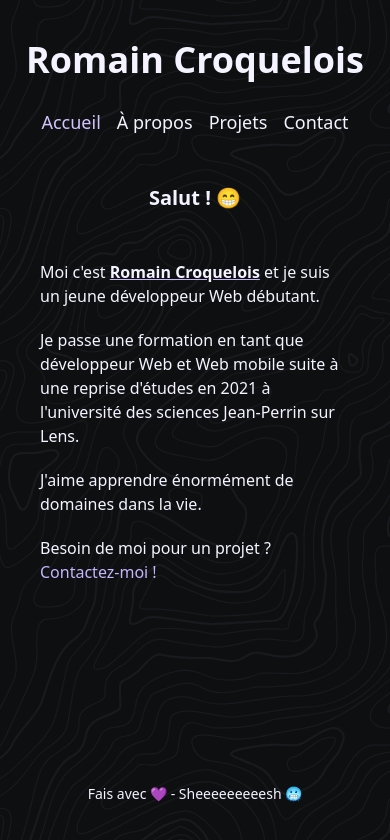
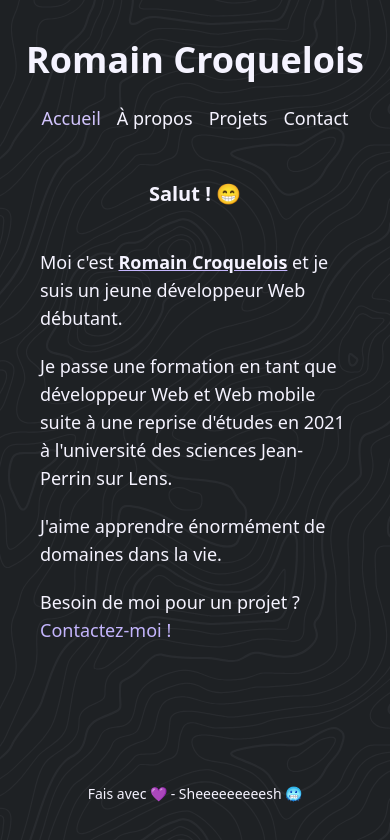
Before and after one commit to Etettttt/personal-website, a website: page index.html in a window 390 px wide. Drawn offline with Linux system fonts and the light colour scheme.

Commit message:
Update 6.6.1

```diff
--- a/index.html
+++ b/index.html
@@ -15,7 +15,7 @@
     </div>
     <!-------------------- MENUS -------------------->
     <div
-      class="flex flex-row justify-center space-x-4 font-medium sm:mt-7 sm:text-lg md:mt-9 md:text-xl">
+      class="flex flex-row justify-center space-x-4 font-medium sm:mt-6 sm:text-lg md:mt-9 md:text-xl">
       <a class="rounded-md text-lightPurple md:bg-darkGray md:px-4 md:py-2"
         >Accueil</a
       >
@@ -39,31 +39,31 @@
     <div class="mt-12 flex flex-row justify-center text-violet-50">
       <h2 class="font-semibold sm:text-xl md:text-3xl">Salut ! 😁</h2>
     </div>
-    <div class="mx-10 mt-12 block text-violet-50">
-      <p class="sm:text-left sm:text-base md:text-center md:text-lg">
+    <div class="mx-10 mt-10 block text-violet-50">
+      <p class="text-lg sm:text-left md:text-center">
         Moi c'est
         <a
           type="button"
-          class="font-semibold underline decoration-violet-300 sm:text-base md:text-xl"
+          class="text-lg font-semibold underline decoration-violet-300 md:text-2xl"
           >Romain Croquelois</a
         >
         et je suis un jeune développeur Web débutant.
       </p>
     </div>
     <div class="mx-10 mt-5 block text-violet-50">
-      <p class="sm:text-left sm:text-base md:text-center md:text-lg">
+      <p class="text-lg sm:text-left md:text-center">
         Je passe une formation en tant que développeur Web et Web mobile suite à
         une reprise d'études en 2021 à l'université des sciences Jean-Perrin sur
         Lens.
       </p>
     </div>
     <div class="mx-10 mt-5 block text-violet-50">
-      <p class="sm:text-left sm:text-base md:text-center md:text-lg">
+      <p class="text-lg sm:text-left md:text-center">
         J'aime apprendre énormément de domaines dans la vie.
       </p>
     </div>
     <div class="mx-10 mt-5 block text-violet-50">
-      <p class="sm:text-left sm:text-base md:text-center md:text-lg">
+      <p class="text-lg sm:text-left md:text-center">
         Besoin de moi pour un projet ?
         <a
           href="contact.html"
--- a/tailwind.config.js
+++ b/tailwind.config.js
@@ -11,7 +11,7 @@ module.exports = {
     extend: {
       colors: {
         lightPurple: '#D2C4FD',
-        darkGray: '#222725',
+        darkGray: rgba(57,61,64,1),
       },
       margin: {
         100: '28rem',
```
Also changed, not shown: about.html (+2 -2 lines), contact.html (+2 -2 lines), projects.html (+2 -2 lines), css/main.css, input.css.
